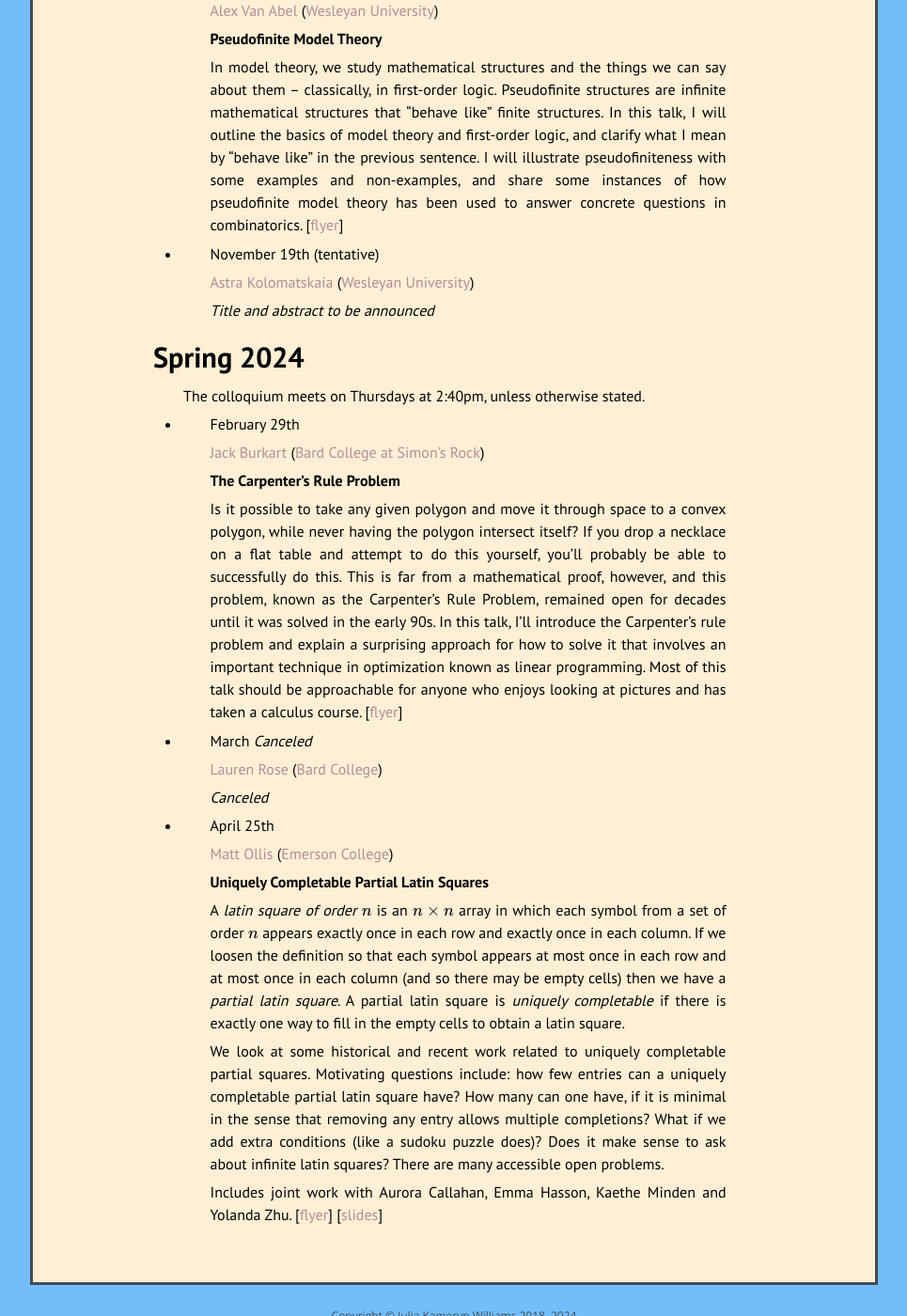
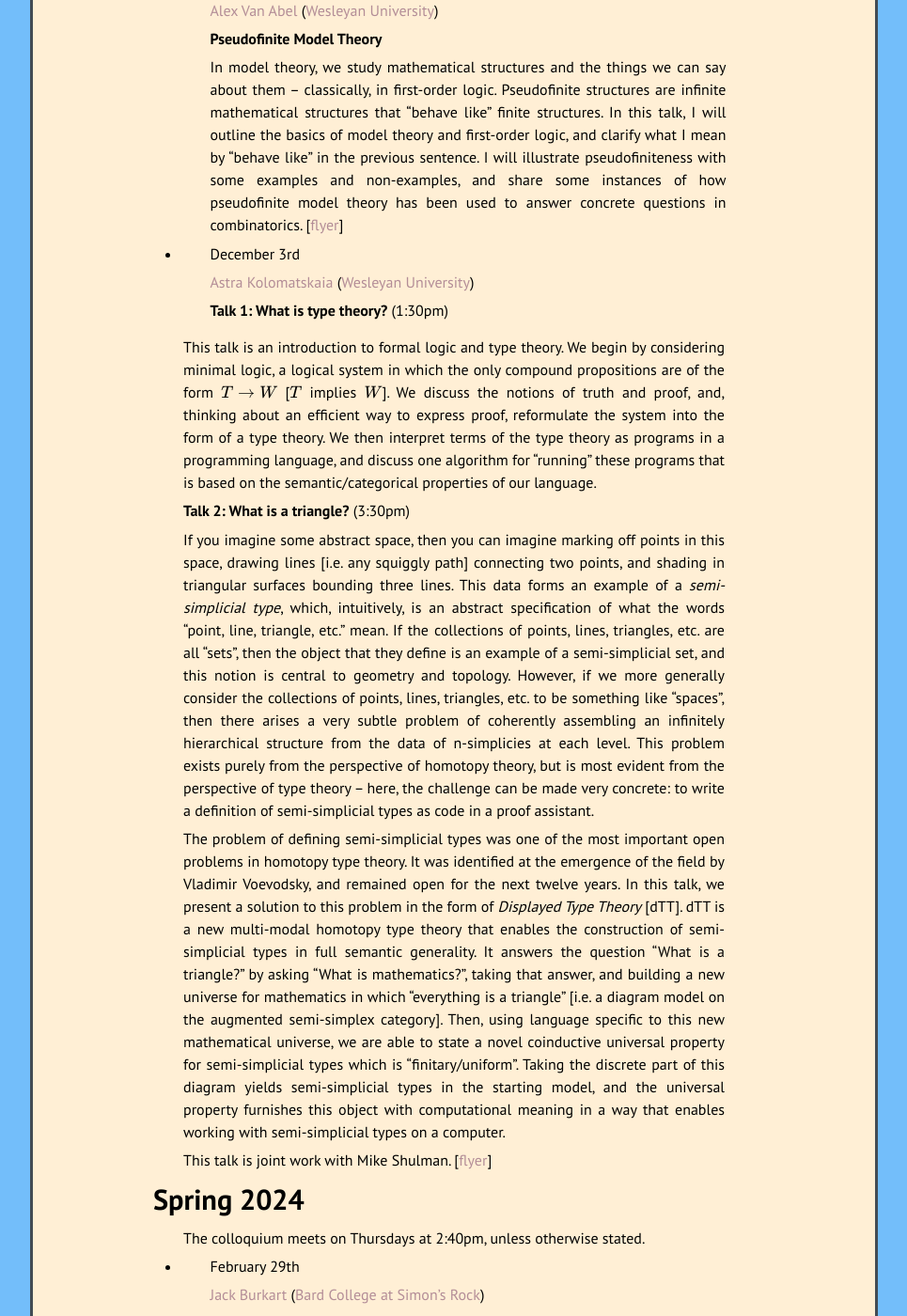
Before and after one commit to kamerynjw/kamerynjw.github.io, a Jekyll site: the page built from seminars/SR-colloquium.md, in a window 1280 px wide and 1400 px high, scrolled down 498 px. Shown: the whole window at 94% size, without its empty margins (157-1122 px from the left). Built offline with Jekyll 4.4.1, drawn with Linux system fonts in a browser that asks for light colours; nearby versions of some CDN libraries; formulas are drawn with MathJax 3.

Commit message:
added astra's abstracts

```diff
--- a/seminars/SR-colloquium.md
+++ b/seminars/SR-colloquium.md
@@ -26,11 +26,23 @@ The colloquium meets on Tuesdays at 2:40pm, unless otherwise stated.
   In model theory, we study mathematical structures and the things we can say about them -- classically, in first-order logic. Pseudofinite structures are infinite mathematical structures that "behave like" finite structures. In this talk, I will outline the basics of model theory and first-order logic, and clarify what I mean by "behave like" in the previous sentence. I will illustrate pseudofiniteness with some examples and non-examples, and share some instances of how pseudofinite model theory has been used to answer concrete questions in combinatorics. [[flyer]({{ page.url }}24-10-alex.pdf)]
 
 
-* November 19th (tentative)
+* December 3rd
 
   [Astra Kolomatskaia](https://www.wesleyan.edu/academics/faculty/akolomatskaia/profile.html) ([Wesleyan University](https://www.wesleyan.edu/))
 
-  *Title and abstract to be announced*
+  **Talk 1: What is type theory?** (1:30pm)
+
+This talk is an introduction to formal logic and type theory. We begin by considering minimal logic, a logical system in which the only compound propositions are of the form $T \rightarrow W$ [$T$ implies $W$]. We discuss the notions of truth and proof, and, thinking about an efficient way to express proof, reformulate the system into the form of a type theory. We then interpret terms of the type theory as programs in a programming language, and discuss one algorithm for "running" these programs that is based on the semantic/categorical properties of our language.
+
+  **Talk 2: What is a triangle?** (3:30pm)
+
+If you imagine some abstract space, then you can imagine marking off points in this space, drawing lines [i.e. any squiggly path] connecting two points, and shading in triangular surfaces bounding three lines. This data forms an example of a *semi-simplicial type*, which, intuitively, is an abstract specification of what the words "point, line, triangle, etc." mean. If the collections of points, lines, triangles, etc. are all "sets", then the object that they define is an example of a semi-simplicial set, and this notion is central to geometry and topology. However, if we more generally consider the collections of points, lines, triangles, etc. to be something like "spaces", then there arises a very subtle problem of coherently assembling an infinitely hierarchical structure from the data of n-simplicies at each level. This problem exists purely from the perspective of homotopy theory, but is most evident from the perspective of type theory – here, the challenge can be made very concrete: to write a definition of semi-simplicial types as code in a proof assistant.
+
+The problem of defining semi-simplicial types was one of the most important open problems in homotopy type theory. It was identified at the emergence of the field by Vladimir Voevodsky, and remained open for the next twelve years. In this talk, we present a solution to this problem in the form of *Displayed Type Theory* [dTT]. dTT is a new multi-modal homotopy type theory that enables the construction of semi-simplicial types in full semantic generality. It answers the question "What is a triangle?" by asking "What is mathematics?", taking that answer, and building a new universe for mathematics in which "everything is a triangle" [i.e. a diagram model on the augmented semi-simplex category]. Then, using language specific to this new mathematical universe, we are able to state a novel coinductive universal property for semi-simplicial types which is "finitary/uniform". Taking the discrete part of this diagram yields semi-simplicial types in the starting model, and the universal property furnishes this object with computational meaning in a way that enables working with semi-simplicial types on a computer.
+
+This talk is joint work with Mike Shulman. [[flyer]({{ page.url }}24-12-kolomatskaia.pdf)]
+
+
 
 Spring 2024
 ======
```
Also changed, not shown: 1 other file.
